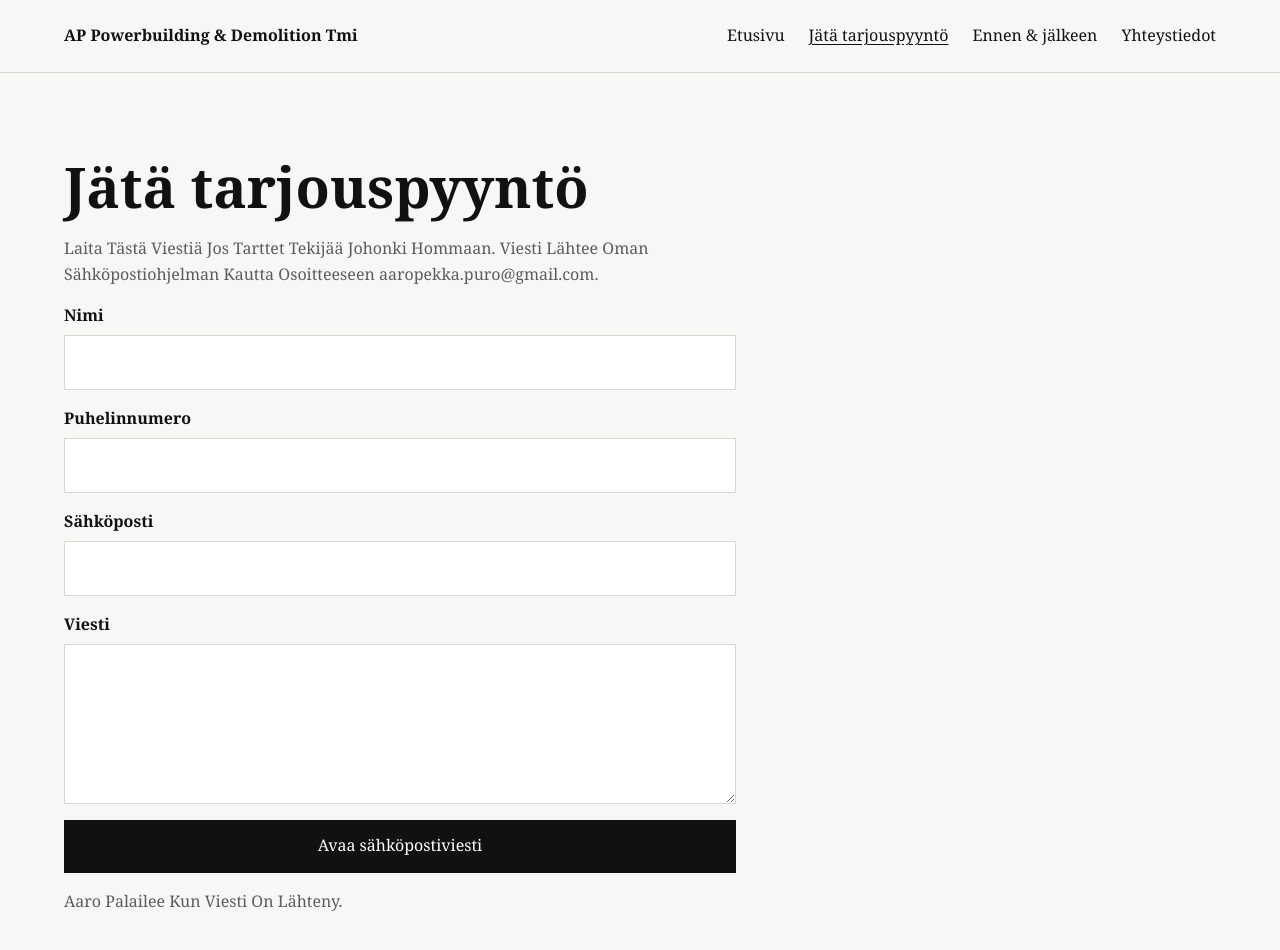
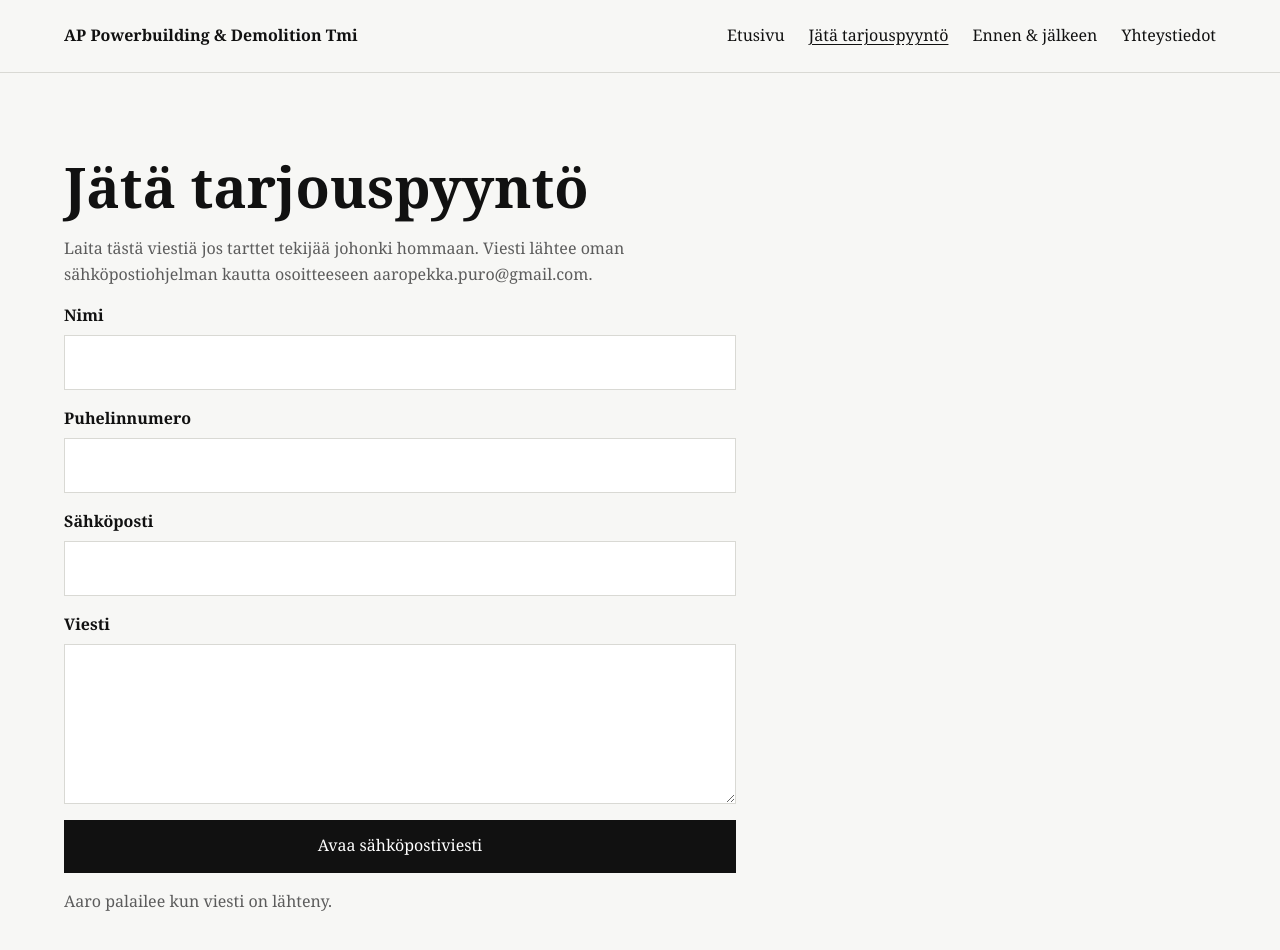
Before and after one commit to eeputti/aaron-nettisivut, a Next.js app: page /tarjouspyynto in a window 1280 px wide. Shown: the top 950 px of the page. Built offline with nearby package versions, Linux system fonts and the light colour scheme.

Commit message:
initial website

```diff
--- a/app/ennen-jalkeen/page.tsx
+++ b/app/ennen-jalkeen/page.tsx
@@ -8,7 +8,7 @@ export default function EnnenJaJalkeenPage() {
       <main className="section">
         <div className="container page-block flow">
           <h1>Ennen &amp; jälkeen</h1>
-          <p className="lead">Tähän Osioon Esim Uusii Kohtei Kuvina Tai Jotai!</p>
+          <p className="lead">Tähän osioon esim uusii kohtei kuvina tai jotai!</p>
           <ProjectGallery />
         </div>
       </main>
--- a/app/page.tsx
+++ b/app/page.tsx
@@ -7,7 +7,7 @@ export default function HomePage() {
       <main className="section">
         <div className="container page-block flow homepage-intro">
           <h1>AP Powerbuilding &amp; Demolition</h1>
-          <p className="lead">kaikenlaisia hommia.</p>
+          <p className="lead">Kaikenlaisia hommia.</p>
           <a className="button-link" href="/tarjouspyynto">
             Jätä tarjouspyyntö
           </a>
--- a/app/tarjouspyynto/page.tsx
+++ b/app/tarjouspyynto/page.tsx
@@ -10,11 +10,11 @@ export default function TarjouspyyntoPage() {
         <div className="container narrow page-block flow">
           <h1>Jätä tarjouspyyntö</h1>
           <p className="lead">
-            Laita Tästä Viestiä Jos Tarttet Tekijää Johonki Hommaan. Viesti
-            Lähtee Oman Sähköpostiohjelman Kautta Osoitteeseen {company.email}.
+            Laita tästä viestiä jos tarttet tekijää johonki hommaan. Viesti
+            lähtee oman sähköpostiohjelman kautta osoitteeseen {company.email}.
           </p>
           <ContactForm />
-          <p className="note">Aaro Palailee Kun Viesti On Lähteny.</p>
+          <p className="note">Aaro palailee kun viesti on lähteny.</p>
         </div>
       </main>
     </>
--- a/app/yhteystiedot/page.tsx
+++ b/app/yhteystiedot/page.tsx
@@ -8,7 +8,7 @@ export default function YhteystiedotPage() {
       <main className="section">
         <div className="container narrow page-block flow">
           <h1>Yhteystiedot</h1>
-          <p className="lead">Tähänkin Voi Laittaa Jotain Lisää Myöhemmin.</p>
+          <p className="lead">Tähänkin voi laittaa jotain lisää myöhemmin.</p>
           <dl className="contact-list">
             <div>
               <dt>Yritys</dt>
--- a/components/project-gallery.tsx
+++ b/components/project-gallery.tsx
@@ -21,7 +21,7 @@ function ProjectImage({
           aria-label={`${title}, ${label}`}
         >
           <div>
-            <p>Kuva Tähän</p>
+            <p>Kuva tähän</p>
             <p className="placeholder-hint">{path}</p>
           </div>
         </div>
```
